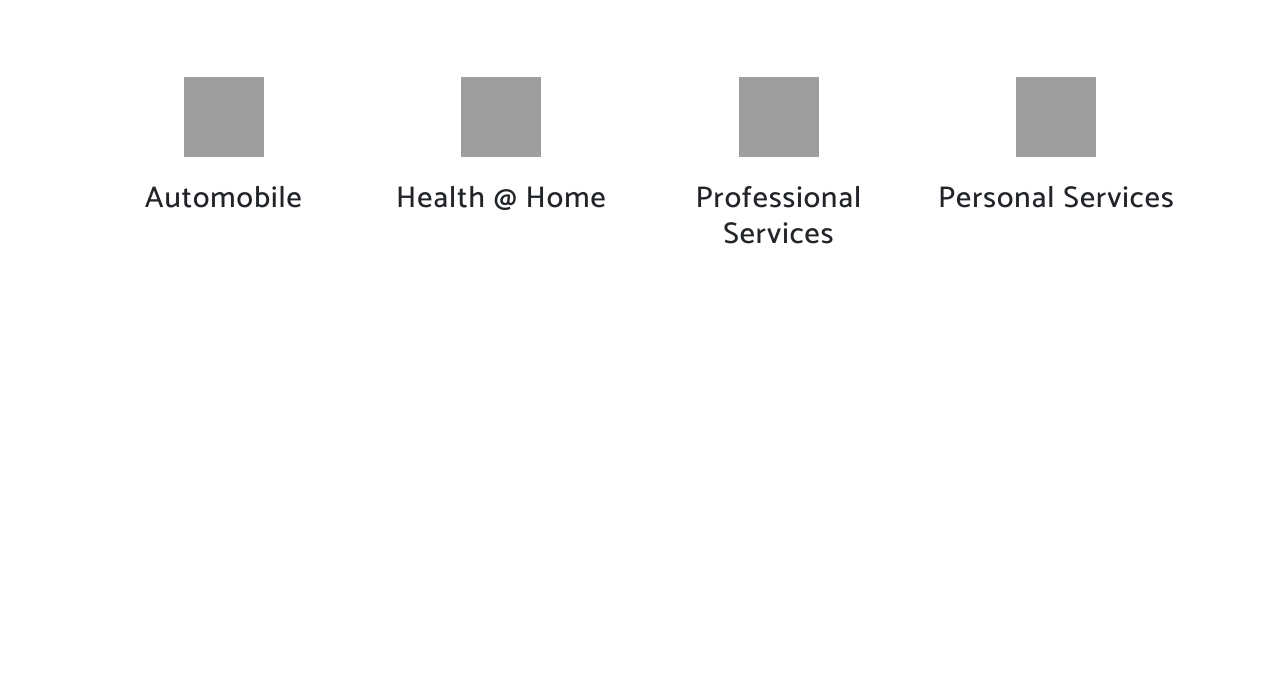
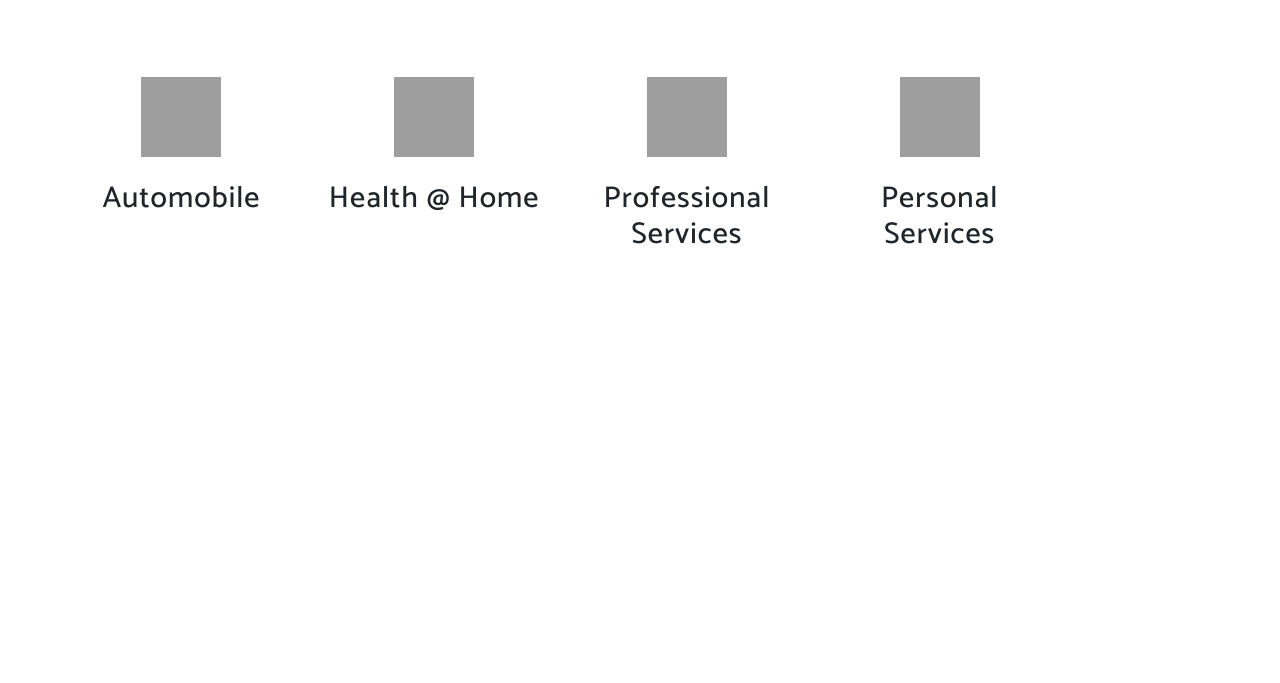
Before and after one commit to vvngt900/RedesignFuwu, a website with bundled scripts: page index.html in a window 1280 px wide. Shown: the part 1697-2380 px from the top of the page. Built offline with nearby package versions, Linux system fonts and the light colour scheme; grey boxes are pictures that could not be loaded; a web font is replaced by a local one.

Commit message:
margin fix

```diff
--- a/index.html
+++ b/index.html
@@ -40,7 +40,7 @@
     }
 
     body {
-    padding-top: 180px;
+    padding-top: 10px;
   }
 
     /*.navbar-fixed-top, .navbar-fixed-bottom, .navbar-static-top {
@@ -176,10 +176,10 @@
             </div>
           </div>
         </div> -->
-        <div class="col-lg-12">
+        <div class="row">
           <div class="container-fluid">
             <div class="row">
-              <div class="col-lg-3">
+              <div class="col-md-3 col-sm-12">
                 <div class="feature-item">
                   <br />
                   <img src="https://fuwu.s3.ap-south-1.amazonaws.com/ServiceIcons/Our+Services+icon+192px-01.png"
@@ -189,7 +189,7 @@
                   <!--<p class="text-muted">Ready to use HTML/CSS device mockups, no Photoshop required!</p>-->
                 </div>
               </div>
-              <div class="col-lg-3">
+              <div class="col-md-3 col-sm-12">
                 <div class="feature-item">
                   <br />
                   <img src="https://fuwu.s3.ap-south-1.amazonaws.com/ServiceIcons/Our+Services+icon+192px-02.png"
@@ -199,7 +199,7 @@
                   <!--<p class="text-muted">Put an image, video, animation, or anything else in the screen!</p>-->
                 </div>
               </div>
-              <div class="col-lg-3">
+              <div class="col-md-3 col-sm-12">
                 <div class="feature-item">
                   <br />
                   <img src="https://fuwu.s3.ap-south-1.amazonaws.com/ServiceIcons/Our+Services+icon+192px-03.png"
@@ -209,7 +209,7 @@
                   <!--<p class="text-muted">As always, this theme is free to download and use for any purpose!</p>-->
                 </div>
               </div>
-              <div class="col-lg-3">
+              <div class="col-md-3 col-sm-12 d-sm-block">
                 <div class="feature-item">
                   <br />
                   <img src="https://fuwu.s3.ap-south-1.amazonaws.com/ServiceIcons/Our+Services+icon+192px-04.png"
```
